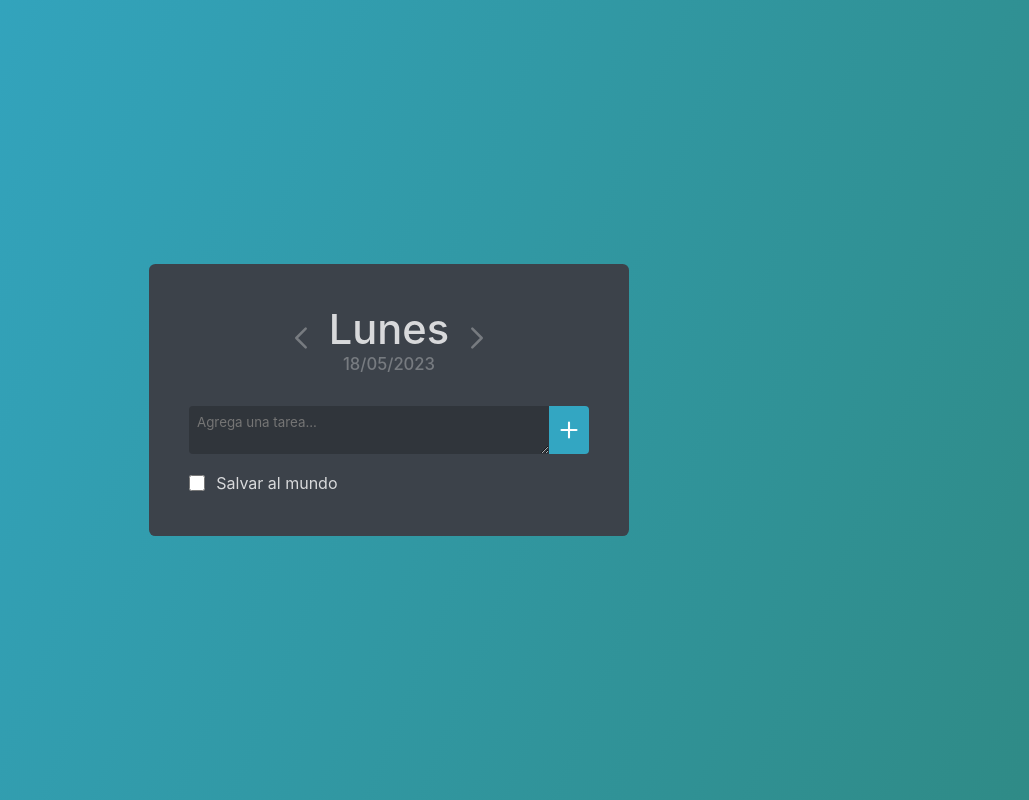
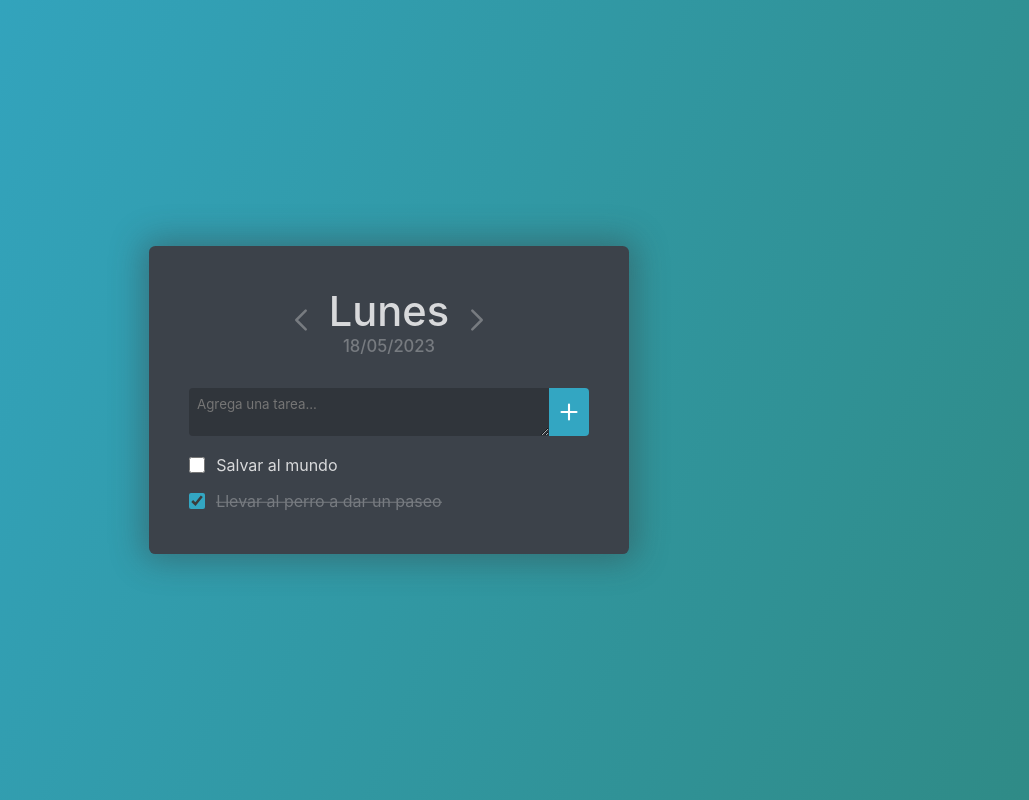
Before and after one commit to BryanFonseca/bummock-tasks-app, a React (Vite) app: page / in a window 1280 px wide. Shown: the whole page, without its empty margins (251-1280 px from the left). Built offline with nearby package versions, Linux system fonts and the light colour scheme.

Commit message:
Fix styles & overflow behavior

```diff
--- a/src/components/AddBar/AddBar.jsx
+++ b/src/components/AddBar/AddBar.jsx
@@ -30,6 +30,7 @@ function AddBar({ onAdd }) {
     const [taskContent, setTaskContent] = useState("");
 
     function handleAdd() {
+        if (!taskContent) return;
         onAdd(createTask(taskContent));
         setTaskContent("");
     }
--- a/src/components/App.jsx
+++ b/src/components/App.jsx
@@ -10,6 +10,11 @@ const INITIAL_STATE = [
         id: 1,
         content: "Salvar al mundo",
         isCompleted: false,
+    },
+    {
+        id: 2,
+        content: "Llevar al perro a dar un paseo",
+        isCompleted: true,
     },
 ];
 
@@ -46,7 +51,7 @@ function reducer(prevState, action) {
 function App() {
     const [tasks, dispatch] = useReducer(reducer, INITIAL_STATE);
 
-    function handleFlipCompletion(taskId, isCompleted) {
+    function handleFlipCompletion(taskId) {
         dispatch({
             type: "flipCompletion",
             payload: taskId,
--- a/src/components/Layout/Layout.module.css
+++ b/src/components/Layout/Layout.module.css
@@ -3,4 +3,22 @@
     background-color: var(--main-color);
     padding: 2.5em;
     border-radius: 0.4em;
+    max-height: 70vh;
+    display: flex;
+    flex-direction: column;
+    box-shadow: 0px 0px 2em 0.4em rgb(56, 56, 56, 0.4);
 }
+
+::-webkit-scrollbar {
+    width: 6px;
+}
+
+::-webkit-scrollbar-thumb {
+    background: var(--main-lighter);
+    border-radius: 4px;
+}
+
+::-webkit-scrollbar-track {
+    background: transparent;
+    border-radius: 4px;
+}
--- a/src/components/Task/Task.jsx
+++ b/src/components/Task/Task.jsx
@@ -1,4 +1,4 @@
-import React, { useState } from "react";
+import React from "react";
 
 import styles from "./Task.module.css";
 
--- a/src/components/Task/Task.module.css
+++ b/src/components/Task/Task.module.css
@@ -17,8 +17,8 @@
 .task:hover::before {
     content: "";
     position: absolute;
-    height: 115%;
-    width: 103%;
+    height: 100%;
+    width: 100%;
     transform: translateX(-1.5%);
     background-color: var(--main-darker);
     z-index: 0;
@@ -48,7 +48,7 @@
     transform: translateY(50%);
     height: 1.5px;
     animation-name: completed;
-    animation-duration: 0.4s;
+    animation-duration: 0.35s;
 }
 
 @keyframes completed {
@@ -64,6 +64,8 @@
 .check {
     height: 1rem;
     width: 1rem;
+    accent-color: var(--accent);
+    caret-color: white;
 }
 
 .content {
--- a/src/components/TaskList/TaskList.module.css
+++ b/src/components/TaskList/TaskList.module.css
@@ -1,3 +1,8 @@
+.list {
+    overflow-y: auto;
+    overflow-x: hidden;
+}
+
 .list > li + li {
     margin-top: 0.6em;
 }
```
